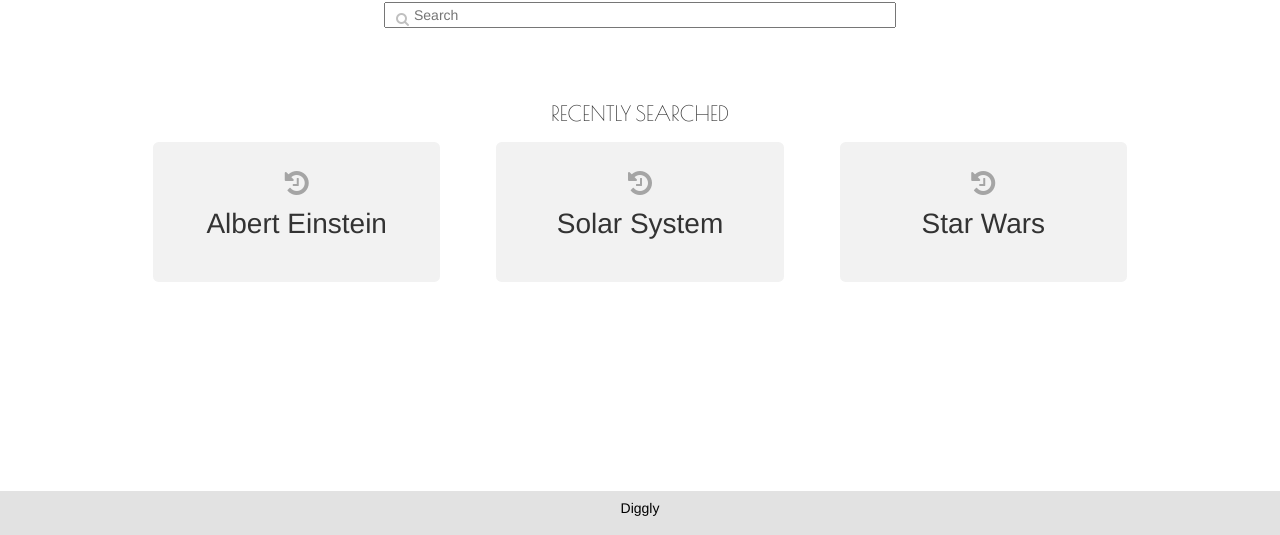
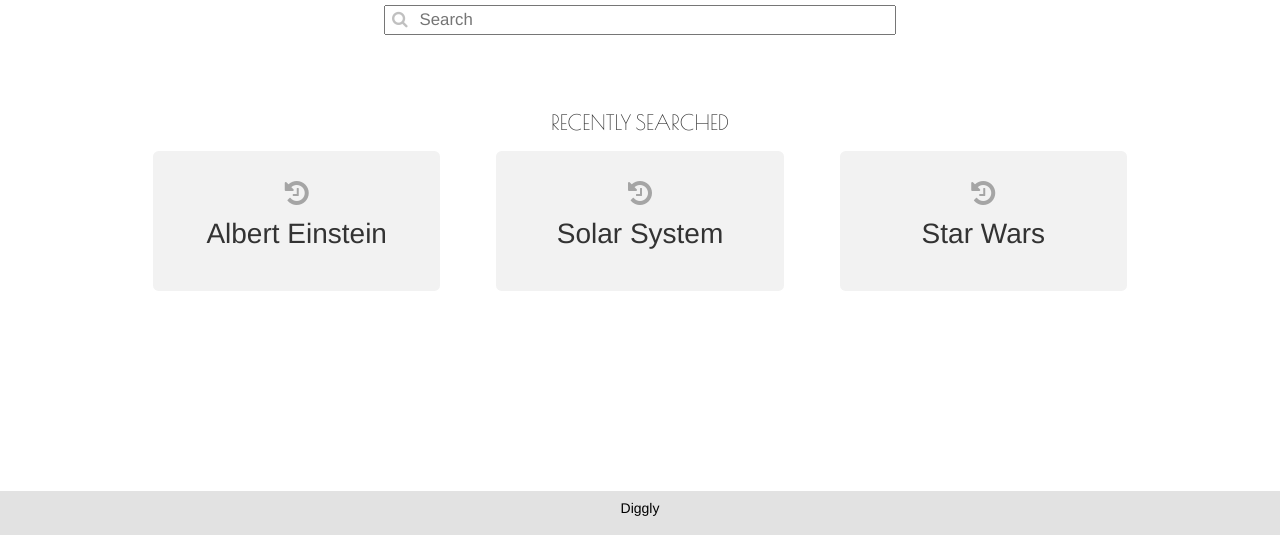
Before and after one commit to WikiDiggly/Diggly, a website: page index.html in a window 1280 px wide. Shown: the part 265-800 px from the top of the page. Drawn offline with nearby package versions, Linux system fonts and the light colour scheme.

Commit message:
Styling font and search icon

```diff
--- a/main.scss
+++ b/main.scss
@@ -30,13 +30,13 @@ body {
 .search-container {
     width: 40%;
     padding: 1em 0em;
-    font-size: 1em;
+    font-size: 1.2em;
     position: relative;
 
     .fa-search {
         opacity: 0.3;
         position: absolute;
-        padding: 10px 12px;
+        padding: 6px 8px;
         pointer-events: none;
     }
 
```
Also changed, not shown: main.css, 1 other file.
